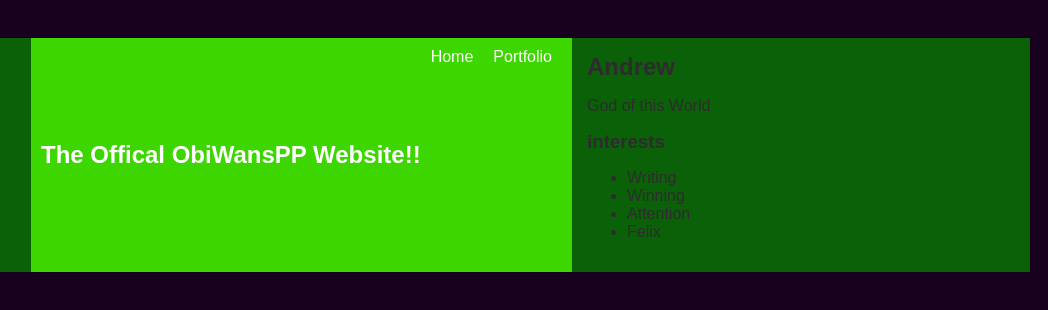
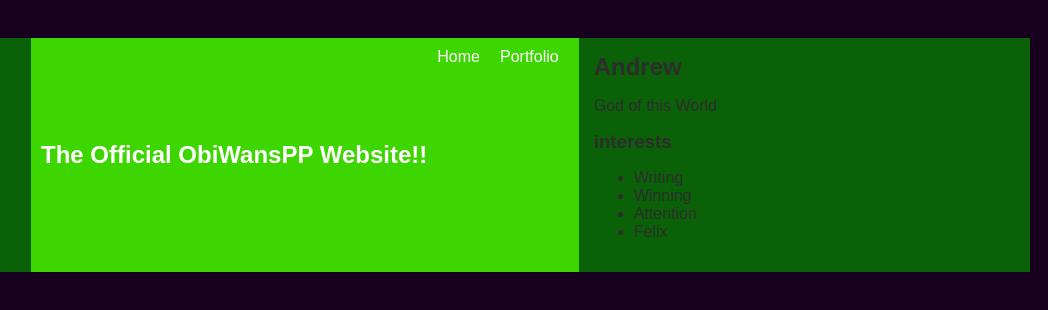
Before and after one commit to ObiWansPP/ObiWansPP.github.io, a plain HTML site: page index.html in a window 1280 px wide. Shown: the full height of the page, 232-1280 px from the left. Drawn offline with Linux system fonts and the light colour scheme.

```diff
--- a/index.html
+++ b/index.html
@@ -12,7 +12,7 @@
         <img class="sidebar-img" src="https://static.wikia.nocookie.net/coffin-of-andy-and-leyley/images/e/e3/Andrew.png/revision/latest?cb=20231216191402">
      </div>
        <nav>
-        <h1>The Offical ObiWansPP Website!!</h1>
+        <h1>The Official ObiWansPP Website!!</h1>
         <ul id="nav-ul">
           <li class="nav-li">
             <a href="index.html">Home</a>
```
